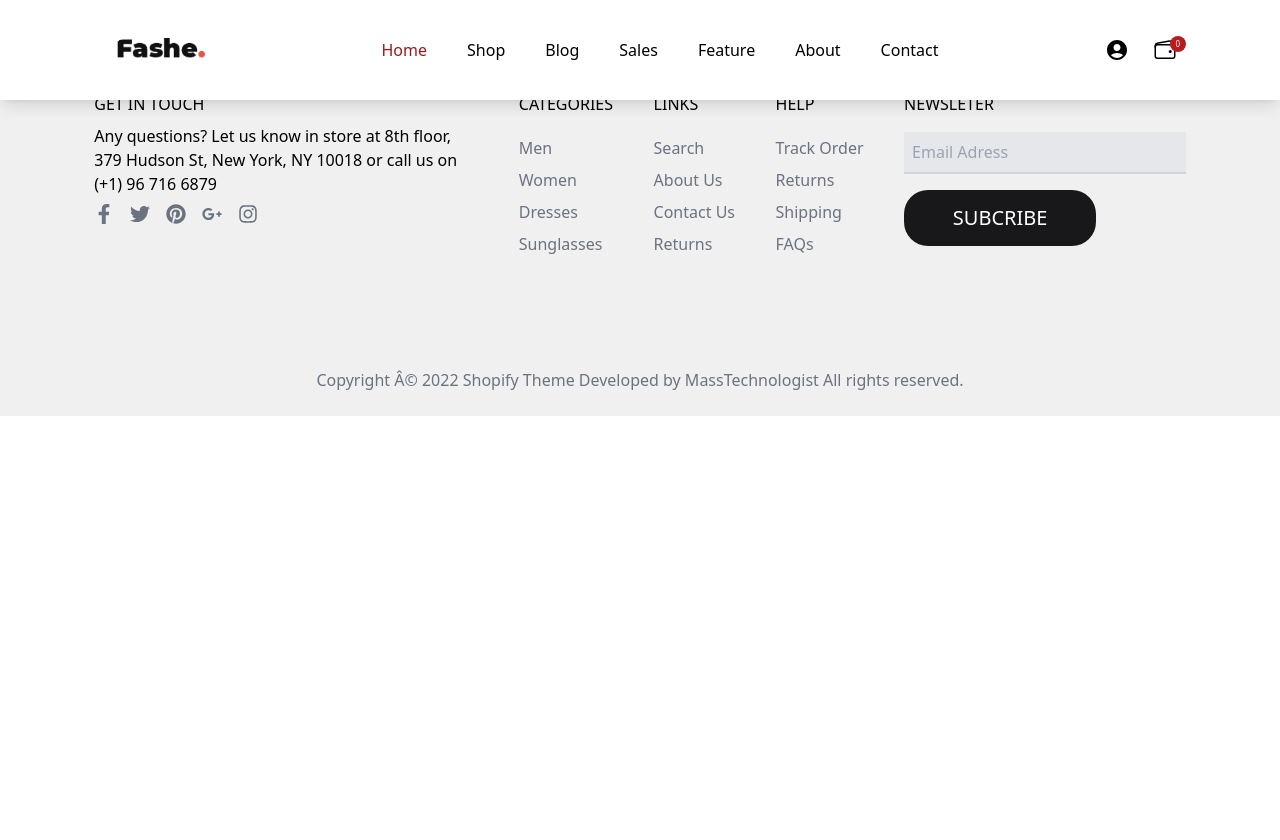
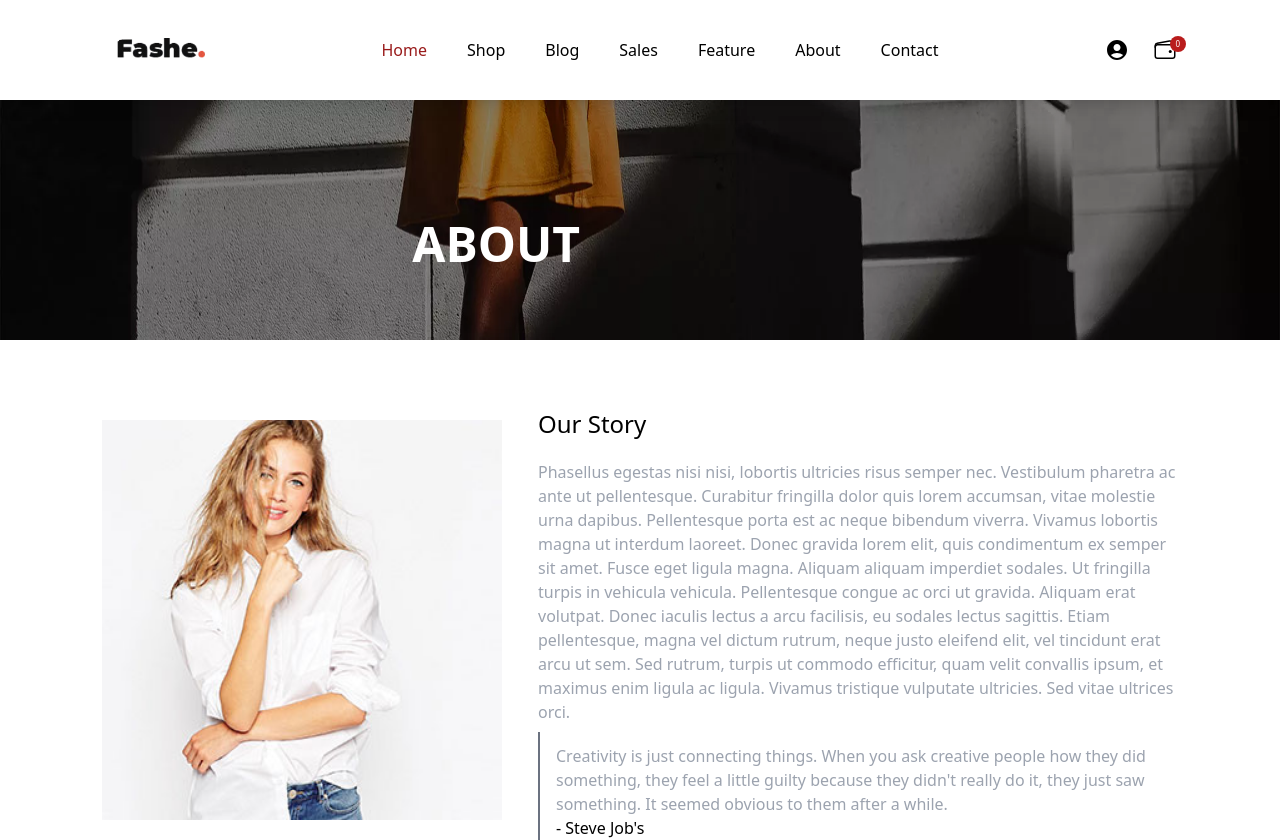
Before and after one commit to Saadmamdouh123/saadmamdouh-react-final, a React (Create React App) app: page /about in a window 1280 px wide. Shown: the top 840 px of the page. Before the commit the page ends 800 px from the top, so only its background shows below. Built offline with nearby package versions, Linux system fonts and the light colour scheme.

Commit message:
add about page

```diff
--- a/package.json
+++ b/package.json
@@ -13,6 +13,7 @@
     "react-scripts": "5.0.1",
     "react-slick": "^0.30.2",
     "slick-carousel": "^1.8.1",
+    "swiper": "^11.1.14",
     "web-vitals": "^2.1.4"
   },
   "scripts": {
--- a/src/Pages/About/About.jsx
+++ b/src/Pages/About/About.jsx
@@ -1,8 +1,51 @@
+import { Imagess } from "../../constant";
+
 function About() {
-    return(
+  return (
+    <>
+      <div className="pt-[100px] relative flex justify-center items-center">
+        <img className="h-[30vh]" src={Imagess.banner4} alt="" />
         <div>
+          <h1 className="text-5xl absolute right-[700px] z-30 text-white font-semibold">
+            ABOUT
+          </h1>
+        </div>
+      </div>
 
+      <div className="flex gap-9 justify-center items-center p-12">
+        <div>
+          <img src={Imagess.banner23} className="h-[50vh]" alt="" />
         </div>
-    )
+        <div className="w-[50vw]">
+          <h1 className="text-2xl py-5">Our Story</h1>
+          <p className="text-gray-400 pb-2">
+            Phasellus egestas nisi nisi, lobortis ultricies risus semper nec.
+            Vestibulum pharetra ac ante ut pellentesque. Curabitur fringilla
+            dolor quis lorem accumsan, vitae molestie urna dapibus. Pellentesque
+            porta est ac neque bibendum viverra. Vivamus lobortis magna ut
+            interdum laoreet. Donec gravida lorem elit, quis condimentum ex
+            semper sit amet. Fusce eget ligula magna. Aliquam aliquam imperdiet
+            sodales. Ut fringilla turpis in vehicula vehicula. Pellentesque
+            congue ac orci ut gravida. Aliquam erat volutpat. Donec iaculis
+            lectus a arcu facilisis, eu sodales lectus sagittis. Etiam
+            pellentesque, magna vel dictum rutrum, neque justo eleifend elit,
+            vel tincidunt erat arcu ut sem. Sed rutrum, turpis ut commodo
+            efficitur, quam velit convallis ipsum, et maximus enim ligula ac
+            ligula. Vivamus tristique vulputate ultricies. Sed vitae ultrices
+            orci.
+          </p>
+          <div className="border-l-2 border-gray-500 p-4 py-3">
+            <p className="text-gray-400">
+              Creativity is just connecting things. When you ask creative people
+              how they did something, they feel a little guilty because they
+              didn't really do it, they just saw something. It seemed obvious to
+              them after a while.
+            </p>
+            <p>- Steve Job's</p>
+          </div>
+        </div>
+      </div>
+    </>
+  );
 }
 export default About;
--- a/src/Pages/Home/Home.jsx
+++ b/src/Pages/Home/Home.jsx
@@ -3,8 +3,26 @@ import { Imagess } from "../../constant";
 import { Swiper, SwiperSlide } from "swiper/react";
 import { Pagination, Navigation } from "swiper/modules";
 import { Link } from "react-router-dom";
+import { useEffect } from "react";
+import { useState } from "react";
 
 function Home() {
+
+const banners = [Imagess. banner26,Imagess.banner22,Imagess.banner24];
+
+    const getRandomBanners = () => {
+      const randomBanner = Math.floor(Math.random() * banners.length);
+      return banners[randomBanner];
+    };
+
+    const [Banner, setBunner] = useState('');
+
+    useEffect(() => {
+      setBunner(getRandomBanners());
+    }, []);
+
+
+
   return (
     <>
       <div className="pt-[100px]">
@@ -139,7 +157,7 @@ function Home() {
         </div>
         <div className="relative">
           <img
-            src={Imagess.banner26}
+            src={Banner}
             className="w-[600px] h-[530px] shadow-md"
             alt=""
           />
```
Also changed, not shown: 1 other file (tests, documents, lock files or other folders).
